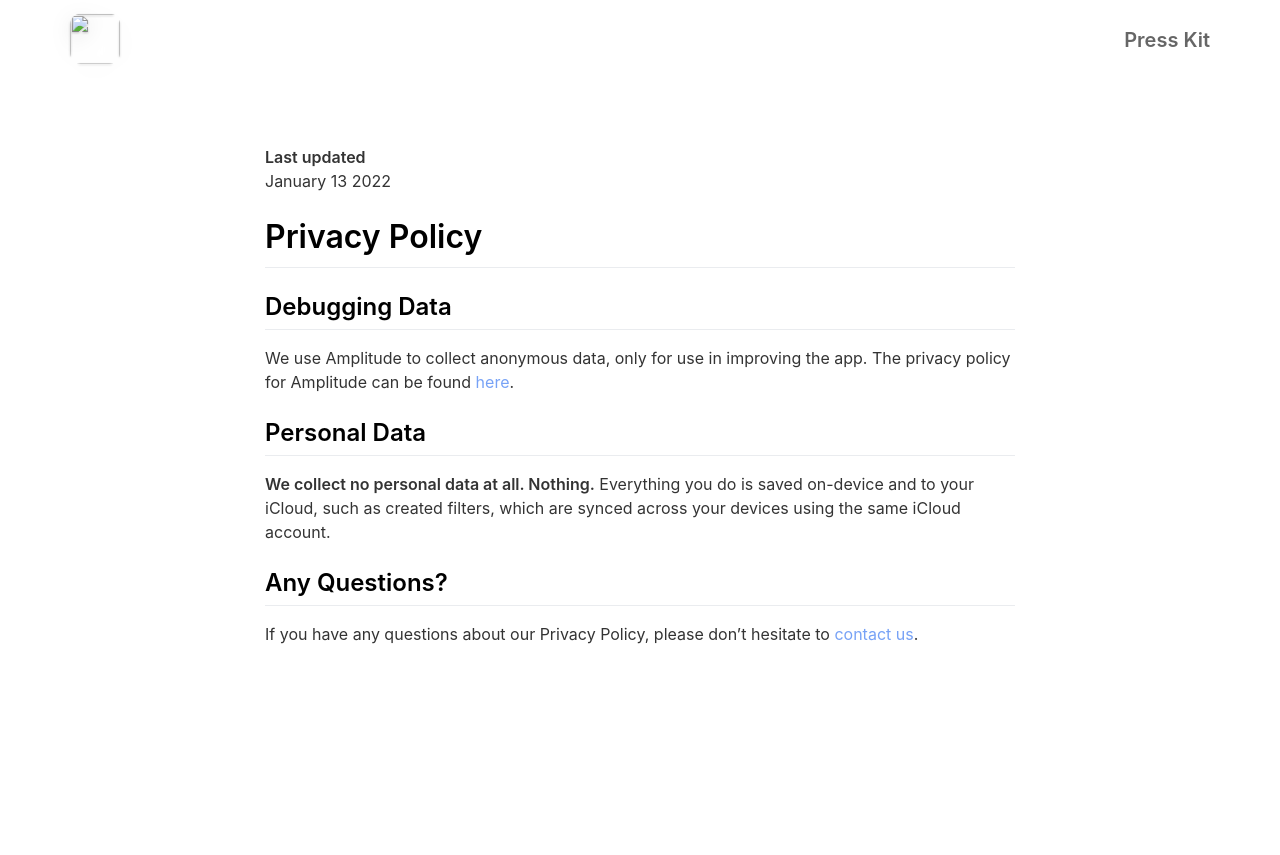
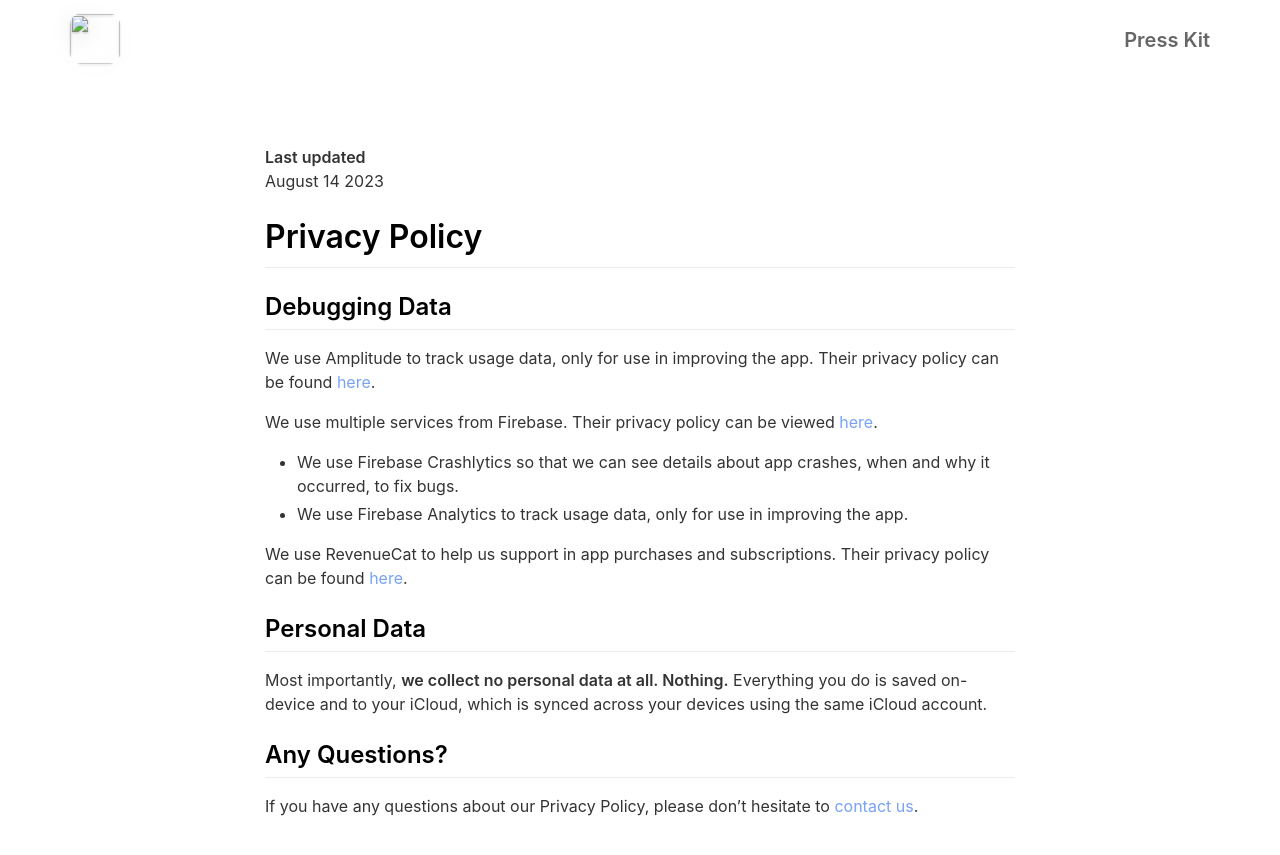
Before and after one commit to teeeeeegz/ochi-landingpage, a Jekyll site: the page built from _pages/privacypolicy.md, in a window 1280 px wide. Shown: the top 855 px of the page. Built offline with Jekyll 4.4.1, drawn with Linux system fonts in a browser that asks for light colours; nearby versions of some CDN libraries.

Commit message:
QUALITY: Updated privacy policy

```diff
--- a/_pages/privacypolicy.md
+++ b/_pages/privacypolicy.md
@@ -5,14 +5,21 @@
 ---
 
 **Last updated**
-January 13 2022
+August 14 2023
 
 # Privacy Policy
 ## Debugging Data
-We use Amplitude to collect anonymous data, only for use in improving the app. The privacy policy for Amplitude can be found [here](https://amplitude.com/privacy/).
+We use Amplitude to track usage data, only for use in improving the app. Their privacy policy can be found [here](https://amplitude.com/privacy/).
+
+We use multiple services from Firebase. Their privacy policy can be viewed [here](https://policies.google.com/privacy?hl=en).
+
+- We use Firebase Crashlytics so that we can see details about app crashes, when and why it occurred, to fix bugs.
+- We use Firebase Analytics to track usage data, only for use in improving the app.
+
+We use RevenueCat to help us support in app purchases and subscriptions. Their privacy policy can be found [here](https://www.revenuecat.com/privacy/).
 
 ## Personal Data
-**We collect no personal data at all. Nothing.** Everything you do is saved on-device and to your iCloud, such as created filters, which are synced across your devices using the same iCloud account.
+Most importantly, **we collect no personal data at all. Nothing.** Everything you do is saved on-device and to your iCloud, which is synced across your devices using the same iCloud account.
 
 ## Any Questions?
 If you have any questions about our Privacy Policy, please don't hesitate to [contact us](mailto:ochi@michaeltigas.com.au).
```
